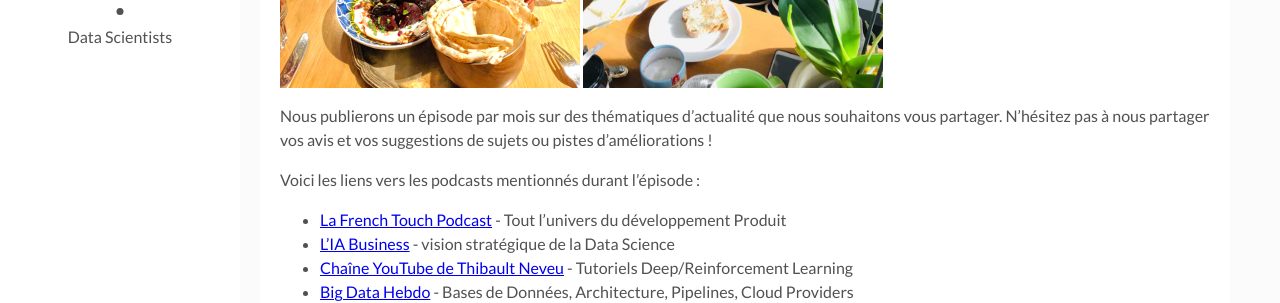
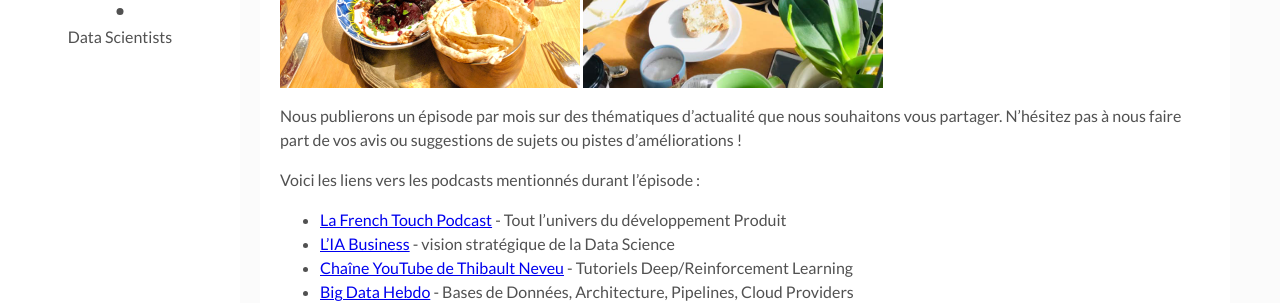
Before and after one commit to import-podcast/import-podcast.github.io, a Jekyll site: the page built from _posts/2020-03-11-episode1.markdown, in a window 1280 px wide and 900 px high, scrolled down 1093 px. Shown: the part 154-457 px from the top of the window. Built offline with Jekyll 4.4.1, drawn with Linux system fonts in a browser that asks for light colours; comment, search, counter and statistics services are not loaded.

Commit message:
content: replace repetition

```diff
--- a/_posts/2020-03-11-episode1.markdown
+++ b/_posts/2020-03-11-episode1.markdown
@@ -21,7 +21,7 @@ Nous aborderons des thèmes variés :
 <img src="../assets/img/posts/episode1/long_intro.jpg" alt="drawing" height="400"/>
 <img src="../assets/img/posts/episode1/sophie_intro.jpg" alt="drawing" height="400"/>
 
-Nous publierons un épisode par mois sur des thématiques d'actualité que nous souhaitons vous partager. N’hésitez pas à nous partager vos avis et vos suggestions de sujets ou pistes d'améliorations !
+Nous publierons un épisode par mois sur des thématiques d'actualité que nous souhaitons vous partager. N’hésitez pas à nous faire part de vos avis ou suggestions de sujets ou pistes d'améliorations !
 
 Voici les liens vers les podcasts mentionnés durant l'épisode :
 - [La French Touch Podcast] - Tout l’univers du développement Produit
```
